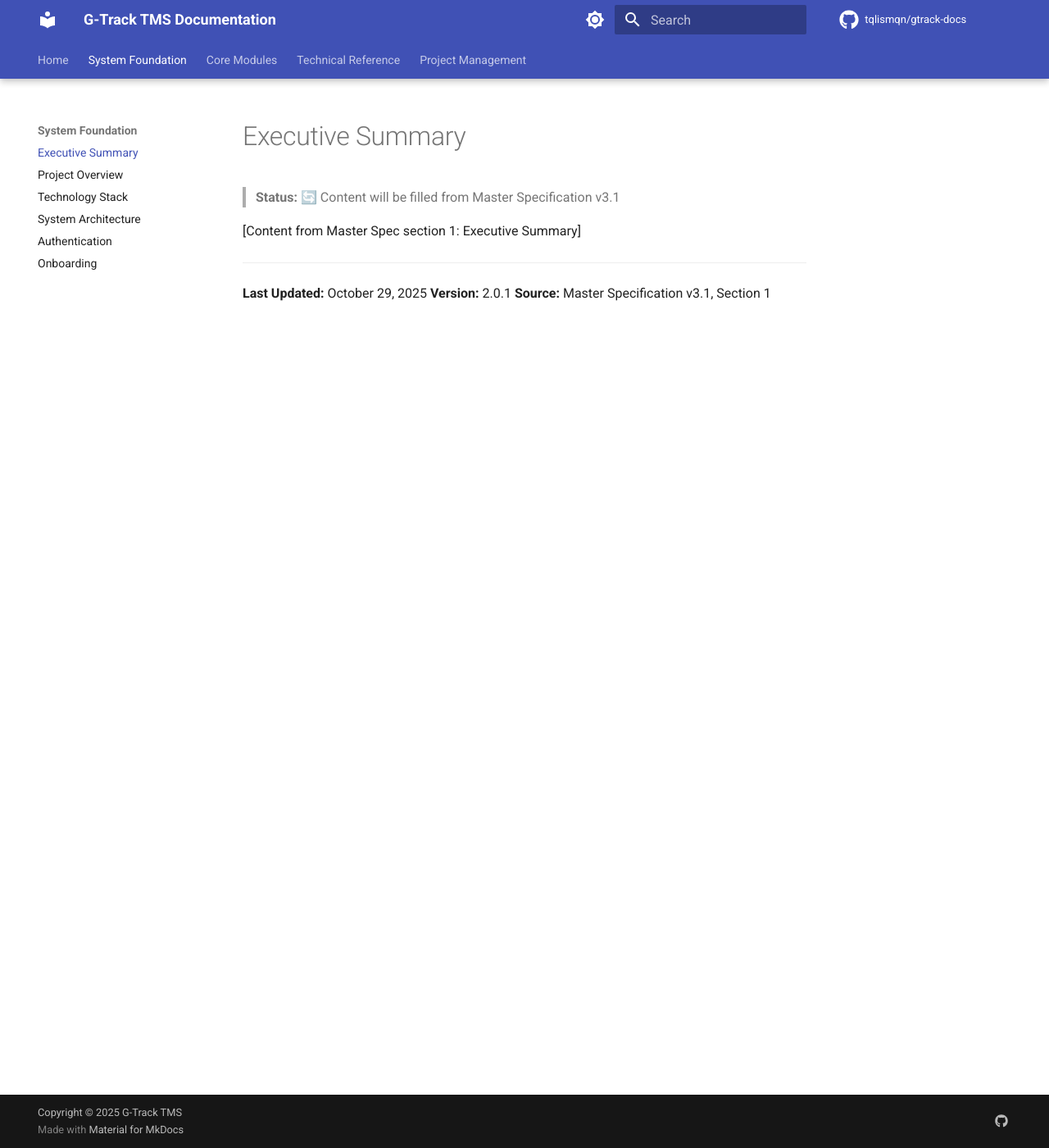
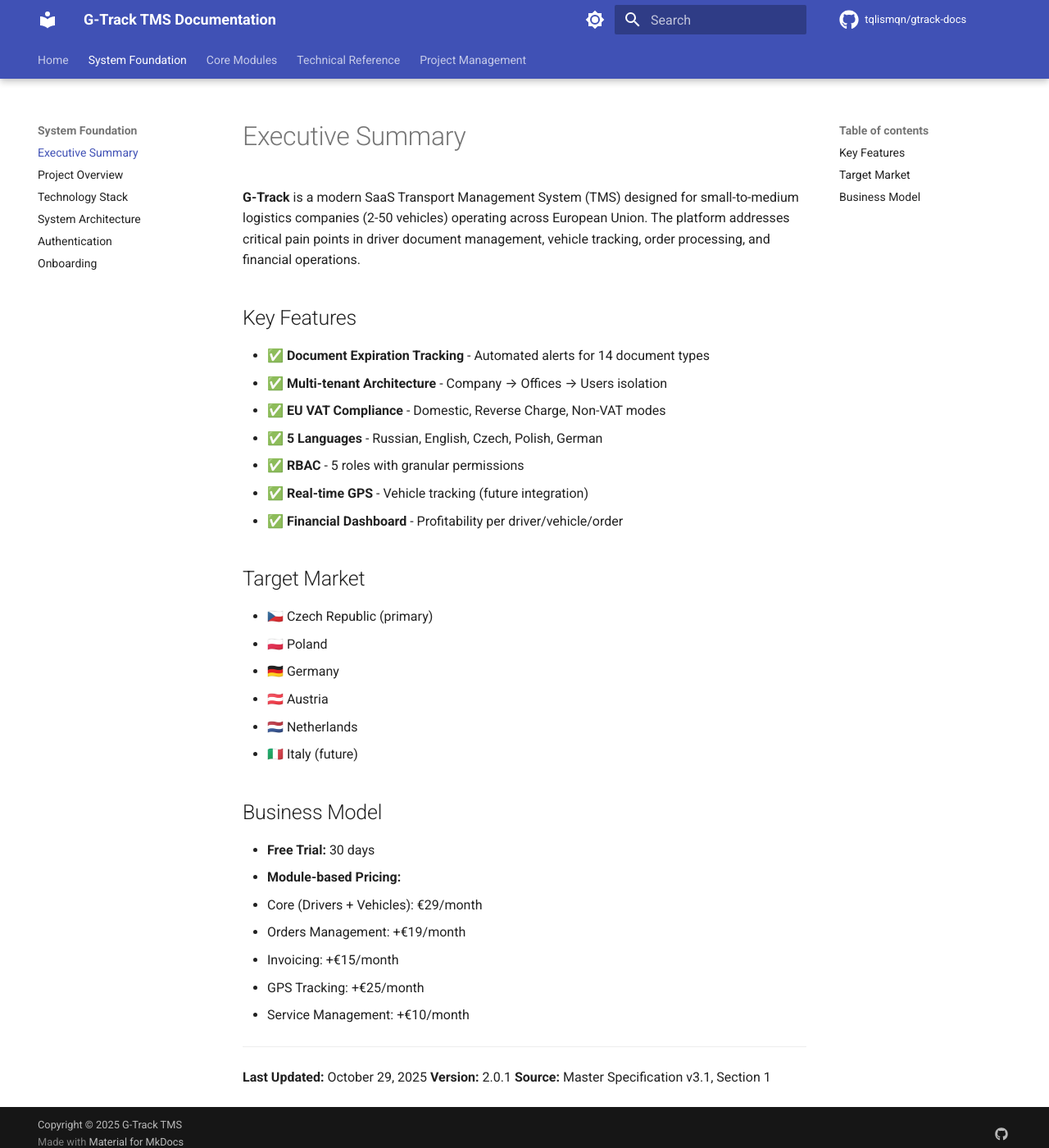
Before and after one commit to tqlismqn/gtrack-docs, an MkDocs documentation site: the page built from docs/01-executive-summary.md, in a window 1280 px wide and 1400 px high. Shown: the whole window at 82% size. Built offline with MkDocs 1.6.1 and Material for MkDocs 9.7.7, drawn with Linux system fonts in a browser that asks for light colours; comment, search, counter and statistics services are not loaded; the version menu is left out.

Commit message:
docs(executive-summary): fill content from Master Spec v3.1 (#178)
- Add complete Executive Summary section
- Include Key Features, Target Market, Business Model
- Based on Master Specification v3.1 (October 27, 2025)
- Version 2.0.1

```diff
--- a/docs/01-executive-summary.md
+++ b/docs/01-executive-summary.md
@@ -1,8 +1,35 @@
 # Executive Summary
 
-> **Status:** 🔄 Content will be filled from Master Specification v3.1
+**G-Track** is a modern SaaS Transport Management System (TMS) designed for small-to-medium logistics companies (2-50 vehicles) operating across European Union. The platform addresses critical pain points in driver document management, vehicle tracking, order processing, and financial operations.
 
-[Content from Master Spec section 1: Executive Summary]
+## Key Features
+
+- ✅ **Document Expiration Tracking** - Automated alerts for 14 document types
+- ✅ **Multi-tenant Architecture** - Company → Offices → Users isolation
+- ✅ **EU VAT Compliance** - Domestic, Reverse Charge, Non-VAT modes
+- ✅ **5 Languages** - Russian, English, Czech, Polish, German
+- ✅ **RBAC** - 5 roles with granular permissions
+- ✅ **Real-time GPS** - Vehicle tracking (future integration)
+- ✅ **Financial Dashboard** - Profitability per driver/vehicle/order
+
+## Target Market
+
+- 🇨🇿 Czech Republic (primary)
+- 🇵🇱 Poland
+- 🇩🇪 Germany
+- 🇦🇹 Austria
+- 🇳🇱 Netherlands
+- 🇮🇹 Italy (future)
+
+## Business Model
+
+- **Free Trial:** 30 days
+- **Module-based Pricing:**
+  - Core (Drivers + Vehicles): €29/month
+  - Orders Management: +€19/month
+  - Invoicing: +€15/month
+  - GPS Tracking: +€25/month
+  - Service Management: +€10/month
 
 ---
 
```
